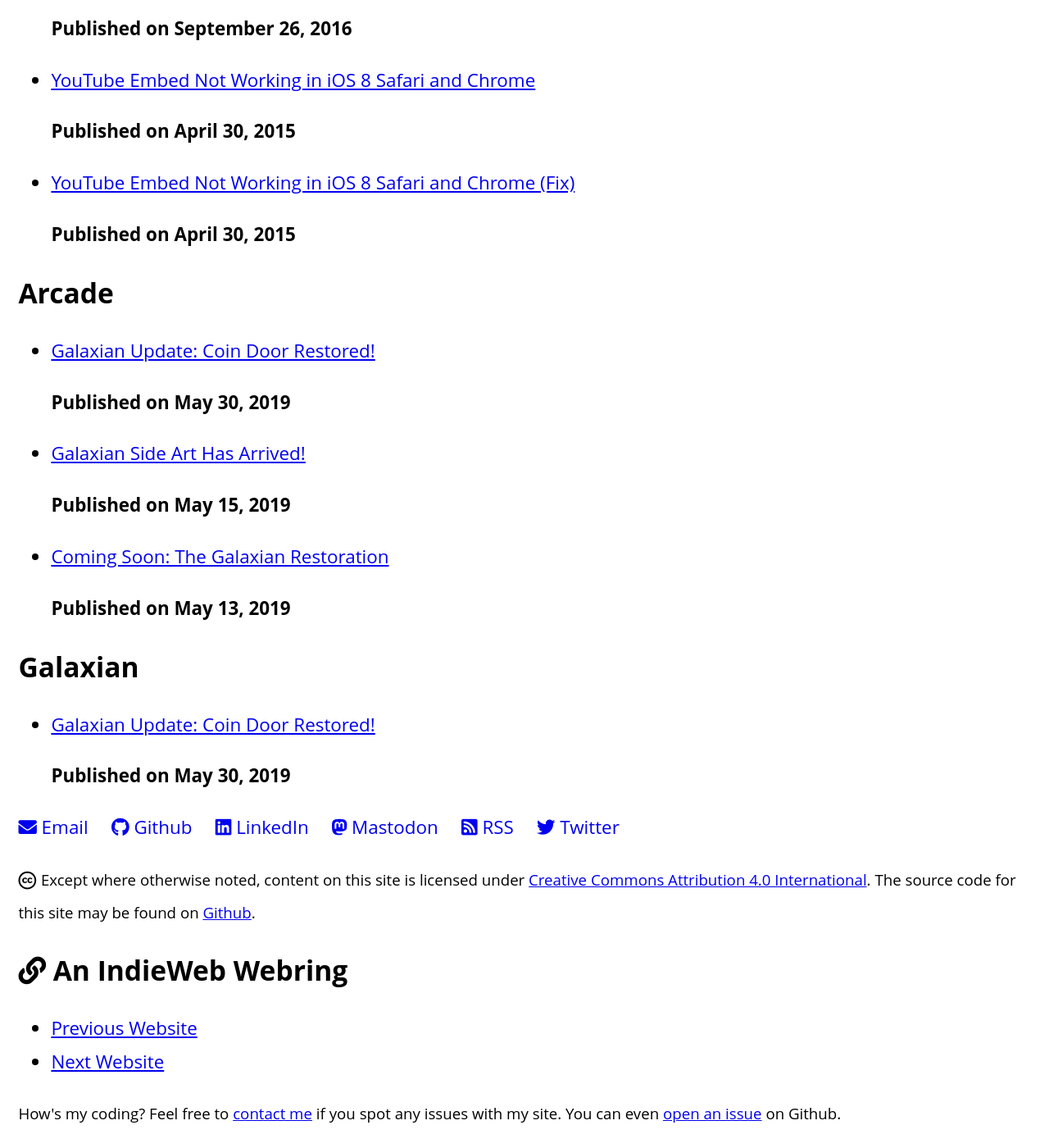
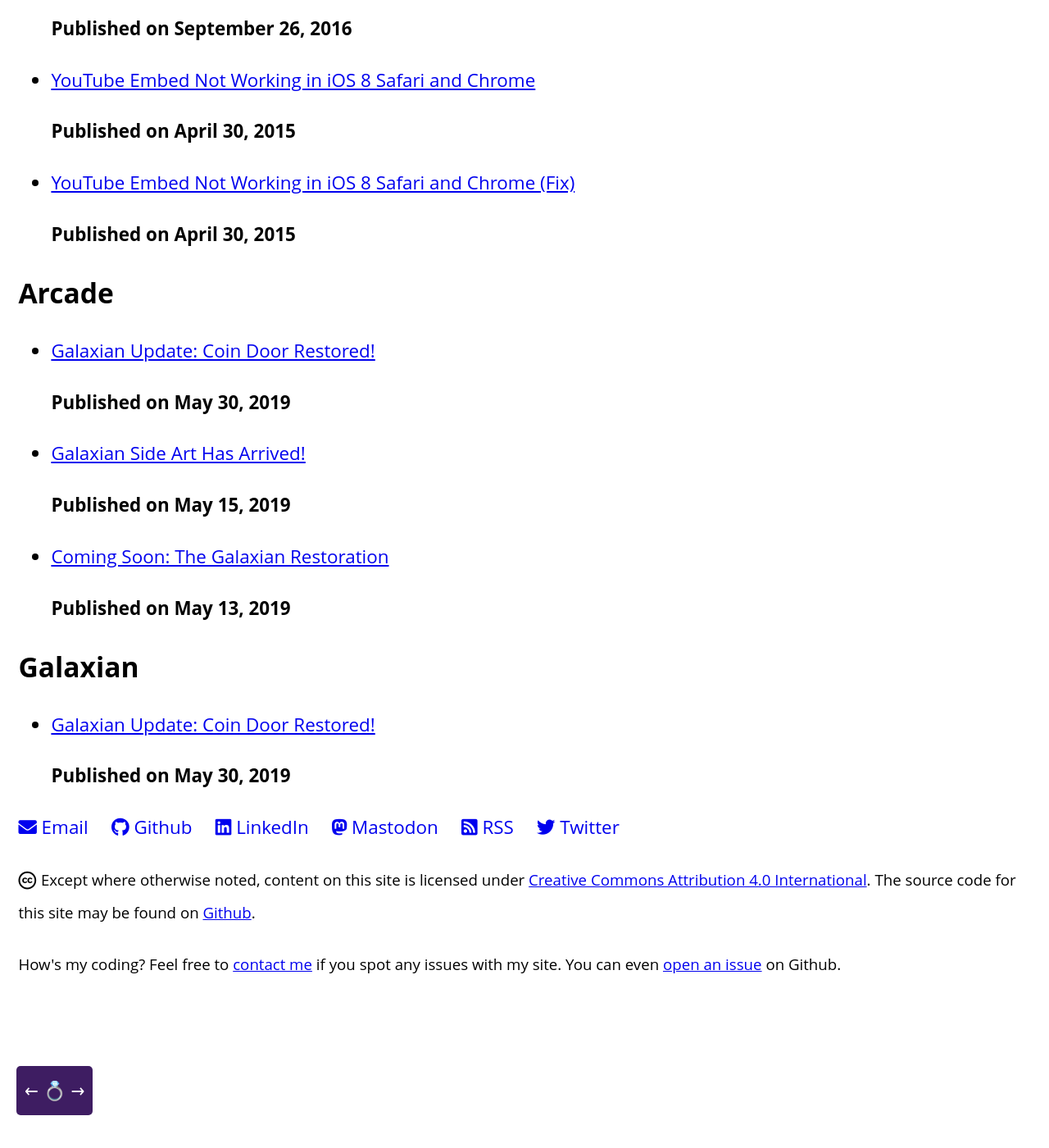
Before and after one commit to michaelspellacy/michaelspellacy.github.io, a Jekyll site: the page built from index.html, in a window 1280 px wide and 1400 px high, scrolled down 17659 px. Shown: the whole window at 82% size. Built offline with Jekyll 4.4.1, drawn with Linux system fonts in a browser that asks for light colours; nearby versions of some CDN libraries.

Commit message:
Indiewebring

```diff
--- a/_layouts/default.html
+++ b/_layouts/default.html
@@ -99,12 +99,16 @@
 
 			<p><i class="fab fa-creative-commons"></i> <small>Except where otherwise noted, content on this site is licensed under <a href="{{ site.license }}" rel="license">Creative Commons Attribution 4.0 International</a>. The source code for this site may be found on <a href="{{ site.sorce-code }}">Github</a>.</small></p>
 
-			<h2><i class="fas fa-link"></i> An IndieWeb Webring</h2>
 
-			<ul>
-				<li><a href="https://xn--sr8hvo.ws/%F0%9F%9A%9B%F0%9F%8F%A3%E2%99%8D%EF%B8%8F/previous">Previous Website</a></li>
-				<li><a href="https://xn--sr8hvo.ws/%F0%9F%9A%9B%F0%9F%8F%A3%E2%99%8D%EF%B8%8F/next">Next Website</a></li>
-			</ul>
+			<div id="indiewebring">
+
+				<ul>
+					<li><a href="https://xn--sr8hvo.ws/%F0%9F%9A%9B%F0%9F%8F%A3%E2%99%8D%EF%B8%8F/previous" aria-label="Previous Site">&#8592;</a></li>
+					<li><a href="https://xn--sr8hvo.ws/" aria-label="An IndieWeb Webring">💍</a></li>
+					<li><a href="https://xn--sr8hvo.ws/%F0%9F%9A%9B%F0%9F%8F%A3%E2%99%8D%EF%B8%8F/next" aria-label="Next Site">&#8594;</a></li>
+				</ul>
+
+			</div>
 
 			<p><small>How's my coding? Feel free to <a href="mailto:{{ site.email }}">contact me</a> if you spot any issues with my site. You can even <a href="https://github.com/michaelspellacy/michaelspellacy.github.io/issues">open an issue</a> on Github.</small></p>
 
--- a/css/global.scss
+++ b/css/global.scss
@@ -66,6 +66,22 @@ width: 100%;
 
 figure {
 margin: 1em 0;
+
+	img {
+	border-radius: 10px;
+	border: 1px #ccc solid;
+	}
+
+}
+
+article > article {
+
+	@media(min-width: 600px) {
+
+		margin-left: 2em;
+
+	}
+
 }
 
 figcaption {
@@ -471,3 +487,29 @@ padding: 20px 40px;
 	}
 
 }
+
+#indiewebring {
+background-color: {{ site.theme-color }};
+border-radius: 5px;
+bottom: 40px;
+left: 20px;
+padding: 10px;
+position: fixed;
+
+	ul {
+	list-style: none;
+	margin: 0;
+	padding: 0;
+	}
+
+	li {
+	display: inline-block;
+	}
+
+	a {
+	color: #fff;
+	display: inline-block;
+	text-decoration: none;
+	}
+
+}
```
